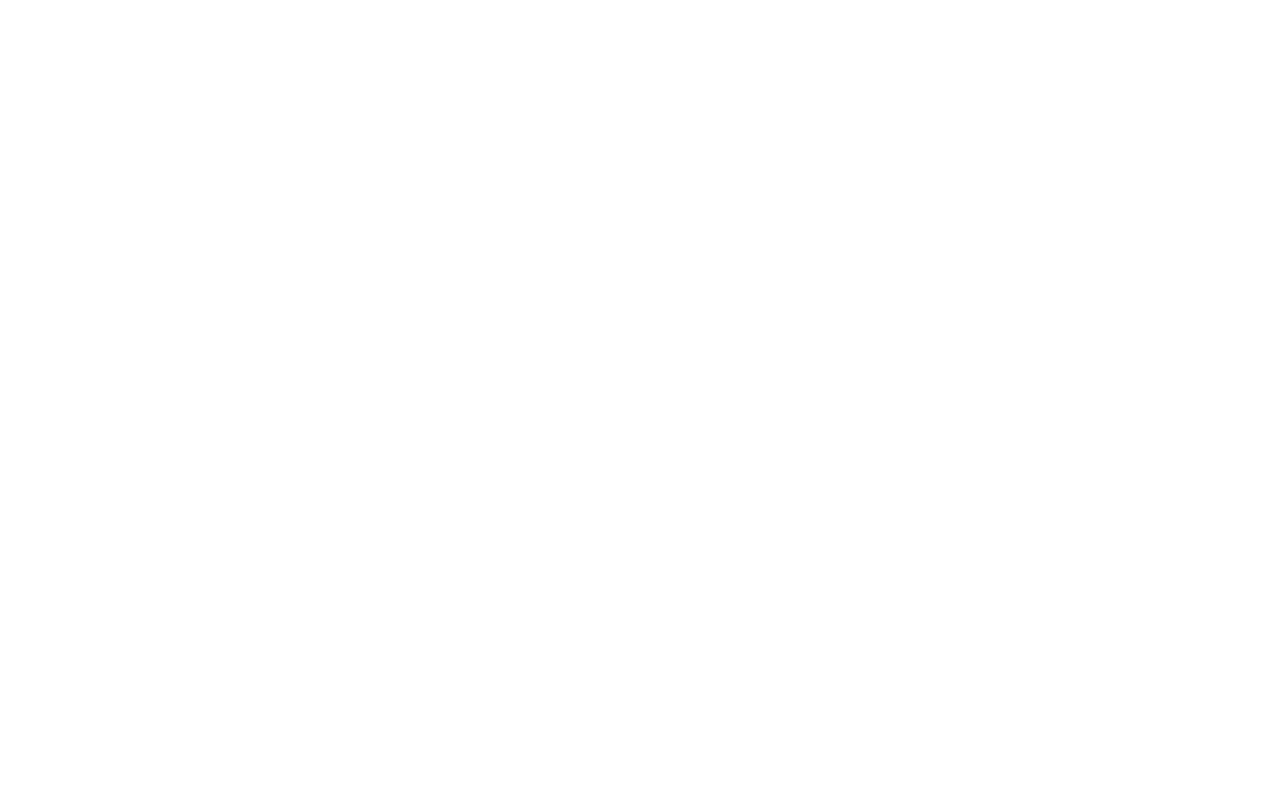
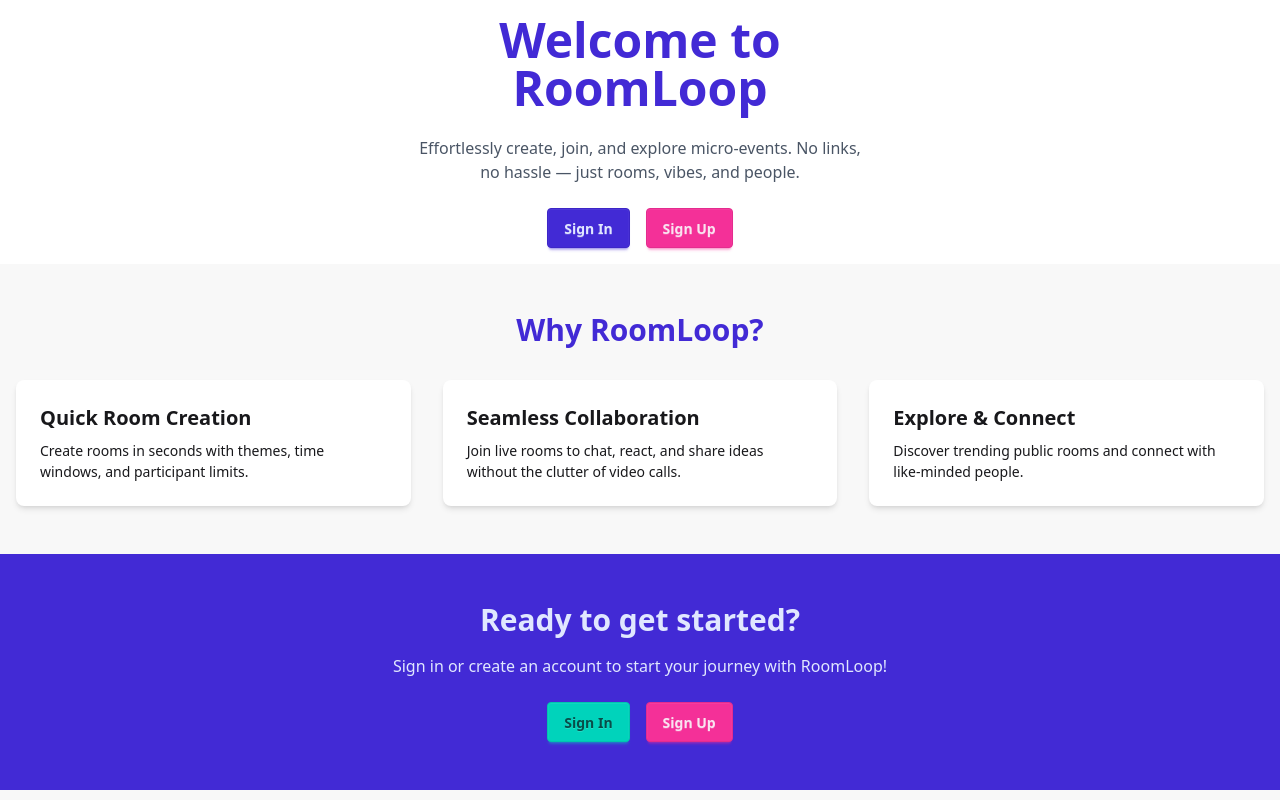
Before and after one commit to b9aurav/RoomLoop, a Next.js app: page / in a window 1280 px wide. Built offline with nearby package versions, Linux system fonts and the light colour scheme.

Commit message:
Add landing page

```diff
--- a/src/app/page.tsx
+++ b/src/app/page.tsx
@@ -1,5 +1,66 @@
 export default function Home() {
   return (
-    <></>
+    <main className="min-h-screen bg-base-200">
+      {/* Hero Section */}
+      <div className="hero bg-base-100">
+        <div className="hero-content text-center">
+          <div className="max-w-md">
+            <h1 className="text-5xl font-bold text-primary">Welcome to RoomLoop</h1>
+            <p className="py-6 text-gray-600">
+              Effortlessly create, join, and explore micro-events. No links, no hassle — just rooms, vibes, and people.
+            </p>
+            <div className="space-x-4">
+              <a href="#" className="btn btn-primary">
+                Sign In
+              </a>
+              <a href="#" className="btn btn-secondary">
+                Sign Up
+              </a>
+            </div>
+          </div>
+        </div>
+      </div>
+
+      {/* Features Section */}
+      <div className="py-12 bg-base-200">
+        <div className="container mx-auto px-4">
+          <h2 className="text-3xl font-bold text-center text-primary mb-8">Why RoomLoop?</h2>
+          <div className="grid grid-cols-1 md:grid-cols-3 gap-8">
+            <div className="card bg-base-100 shadow-md">
+              <div className="card-body">
+                <h3 className="text-xl font-semibold">Quick Room Creation</h3>
+                <p>Create rooms in seconds with themes, time windows, and participant limits.</p>
+              </div>
+            </div>
+            <div className="card bg-base-100 shadow-md">
+              <div className="card-body">
+                <h3 className="text-xl font-semibold">Seamless Collaboration</h3>
+                <p>Join live rooms to chat, react, and share ideas without the clutter of video calls.</p>
+              </div>
+            </div>
+            <div className="card bg-base-100 shadow-md">
+              <div className="card-body">
+                <h3 className="text-xl font-semibold">Explore & Connect</h3>
+                <p>Discover trending public rooms and connect with like-minded people.</p>
+              </div>
+            </div>
+          </div>
+        </div>
+      </div>
+
+      {/* Call to Action */}
+      <div className="py-12 bg-primary text-primary-content text-center">
+        <h2 className="text-3xl font-bold">Ready to get started?</h2>
+        <p className="mt-4">Sign in or create an account to start your journey with RoomLoop!</p>
+        <div className="mt-6 space-x-4">
+          <a href="#" className="btn btn-accent">
+            Sign In
+          </a>
+          <a href="#" className="btn btn-secondary">
+            Sign Up
+          </a>
+        </div>
+      </div>
+    </main>
   );
 }
```
